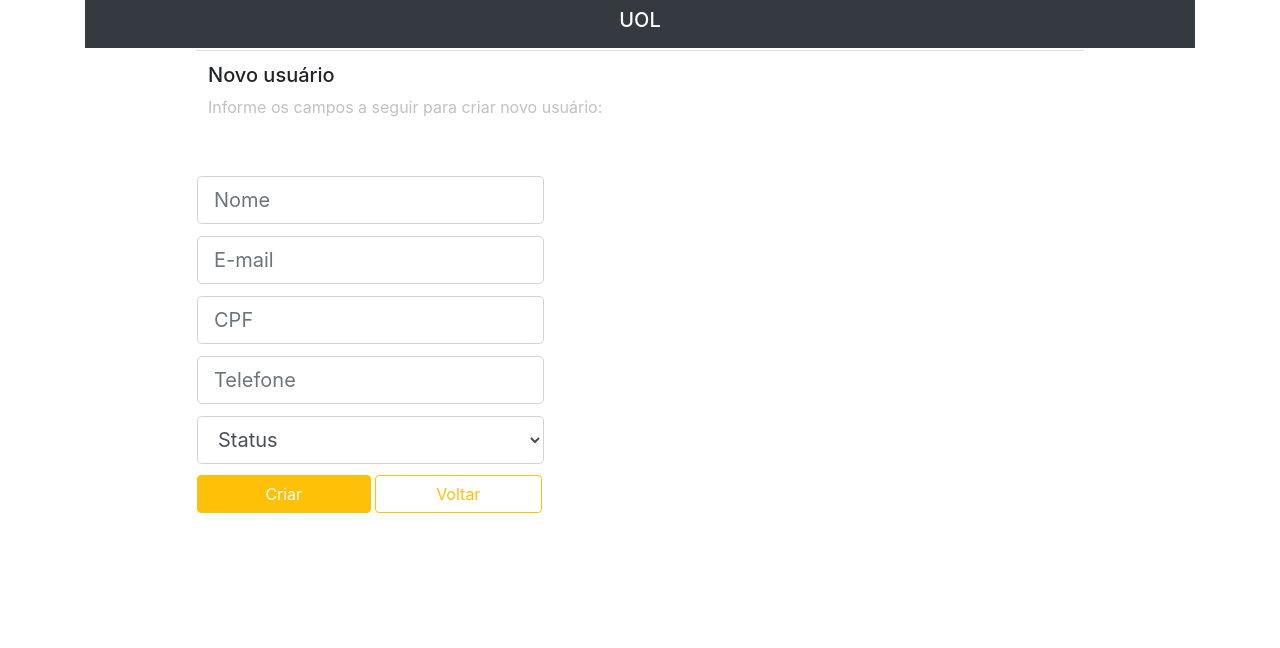
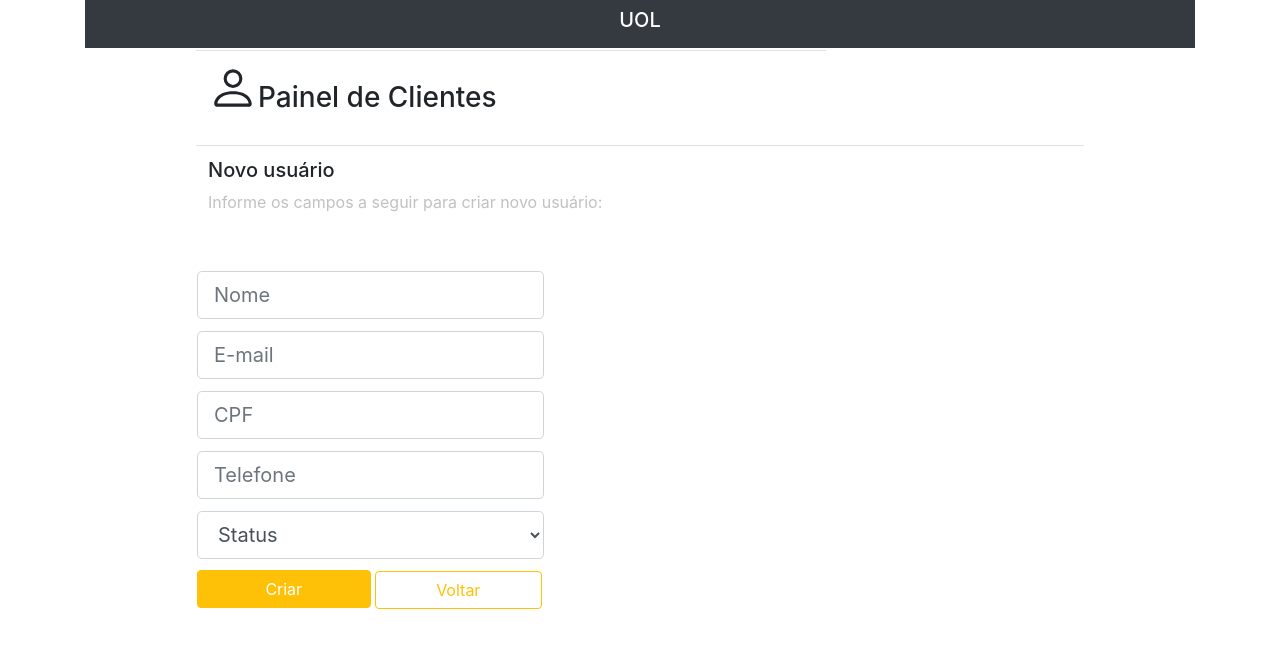
Before and after one commit to Hermelio/CRUD, a Django app: page /cadastro/ in a window 1280 px wide. Shown: the top 648 px of the page. Run offline with Django 3.2, Linux system fonts and the light colour scheme; some libraries are stand-ins or nearby versions.

Commit message:
algumas modificações

```diff
--- a/crud/urls.py
+++ b/crud/urls.py
@@ -1,22 +1,8 @@
-"""crud URL Configuration
 
-The `urlpatterns` list routes URLs to views. For more information please see:
-    https://docs.djangoproject.com/en/3.2/topics/http/urls/
-Examples:
-Function views
-    1. Add an import:  from my_app import views
-    2. Add a URL to urlpatterns:  path('', views.home, name='home')
-Class-based views
-    1. Add an import:  from other_app.views import Home
-    2. Add a URL to urlpatterns:  path('', Home.as_view(), name='home')
-Including another URLconf
-    1. Import the include() function: from django.urls import include, path
-    2. Add a URL to urlpatterns:  path('blog/', include('blog.urls'))
-"""
 from django.contrib import admin
 from django.urls import path, include
 
 urlpatterns = [
     path('admin/', admin.site.urls),
-    path('', include('telas.urls')),
+    path('', include('telas.urls',namespace='telas'), ),
 ]
--- a/telas/templates/crud/cadastro.html
+++ b/telas/templates/crud/cadastro.html
@@ -5,6 +5,16 @@
   <div class="row">
     <table cellspacing="20" class="table">
       <thead class="thead-dark">
+        <tr>
+            <td class="topo"> <svg xmlns="http://www.w3.org/2000/svg" width="50" height="50" fill="currentColor"
+                    class="bi bi-person" viewBox="0 0 16 16">
+                    <path
+                        d="M8 8a3 3 0 1 0 0-6 3 3 0 0 0 0 6zm2-3a2 2 0 1 1-4 0 2 2 0 0 1 4 0zm4 8c0 1-1 1-1 1H3s-1 0-1-1 1-4 6-4 6 3 6 4zm-1-.004c-.001-.246-.154-.986-.832-1.664C11.516 10.68 10.289 10 8 10c-2.29 0-3.516.68-4.168 1.332-.678.678-.83 1.418-.832 1.664h10z" />
+                </svg>
+
+                <h3>Painel de Clientes</h3>
+            </td>
+        </tr>
         <tr>
           <td>
             <h5>Novo usuário</h5>
@@ -52,7 +62,8 @@
         <tr>
           <td>
             <button class="btn btn-warning new" data-toggle-tooltip="tooltip" title="Incluir novo item">Criar</button>
-            <button class="btn mudando new1" data-toggle-tooltip="tooltip" title="Incluir novo item">Voltar</button>
+            <a href="{% url 'telas:home' %}" class='btn mudando new1'>Voltar</a>
+            <!-- <button class="btn mudando new1" data-toggle-tooltip="tooltip" title="Incluir novo item">Voltar</button> -->
           </td>
         </tr>
       </tbody>
--- a/telas/templates/crud/home.html
+++ b/telas/templates/crud/home.html
@@ -70,8 +70,10 @@
                     <td class="espaço"></td>
 
                     <td>
-                        <button class="btn btn-warning btn-novo" data-toggle-tooltip="tooltip" title="Incluir novo item">Novo
+                        <button class="btn btn-warning btn-novo btn-sm" data-toggle-tooltip="tooltip" title="Incluir novo item">Novo
                             Cliente</button>
+
+                        <a href="{% url 'telas:cadastro' %}" class="btn btn-success btn-sm">Cadastro</a>
                     </td>
                 </tr>
             </thead>
--- a/telas/urls.py
+++ b/telas/urls.py
@@ -3,6 +3,8 @@ from django.urls import path
 from . import views
 
 
+
+app_name='telas'
 urlpatterns = [
     path('', views.home, name='home'),
     path('cadastro/', views.cadastro, name='cadastro'),
```
